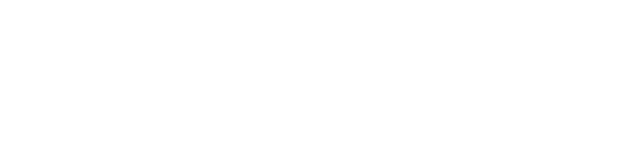
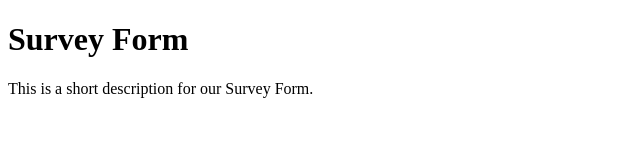
Before and after one commit to men32z/survey-form, a plain HTML site: page index.html in a window 1280 px wide. Shown: the whole page, without its empty margins (0-640 px from the left). Drawn offline with Linux system fonts and the light colour scheme.

Commit message:
steps 1 and 2

```diff
--- a/index.html
+++ b/index.html
@@ -8,6 +8,12 @@
 
   <body>
     <script src="https://cdn.freecodecamp.org/testable-projects-fcc/v1/bundle.js"></script>
+
+    <h1 id="title">Survey Form</h1>
+
+    <p id="description">
+      This is a short description for our Survey Form.
+    </p>
 
     <!--
 
```
